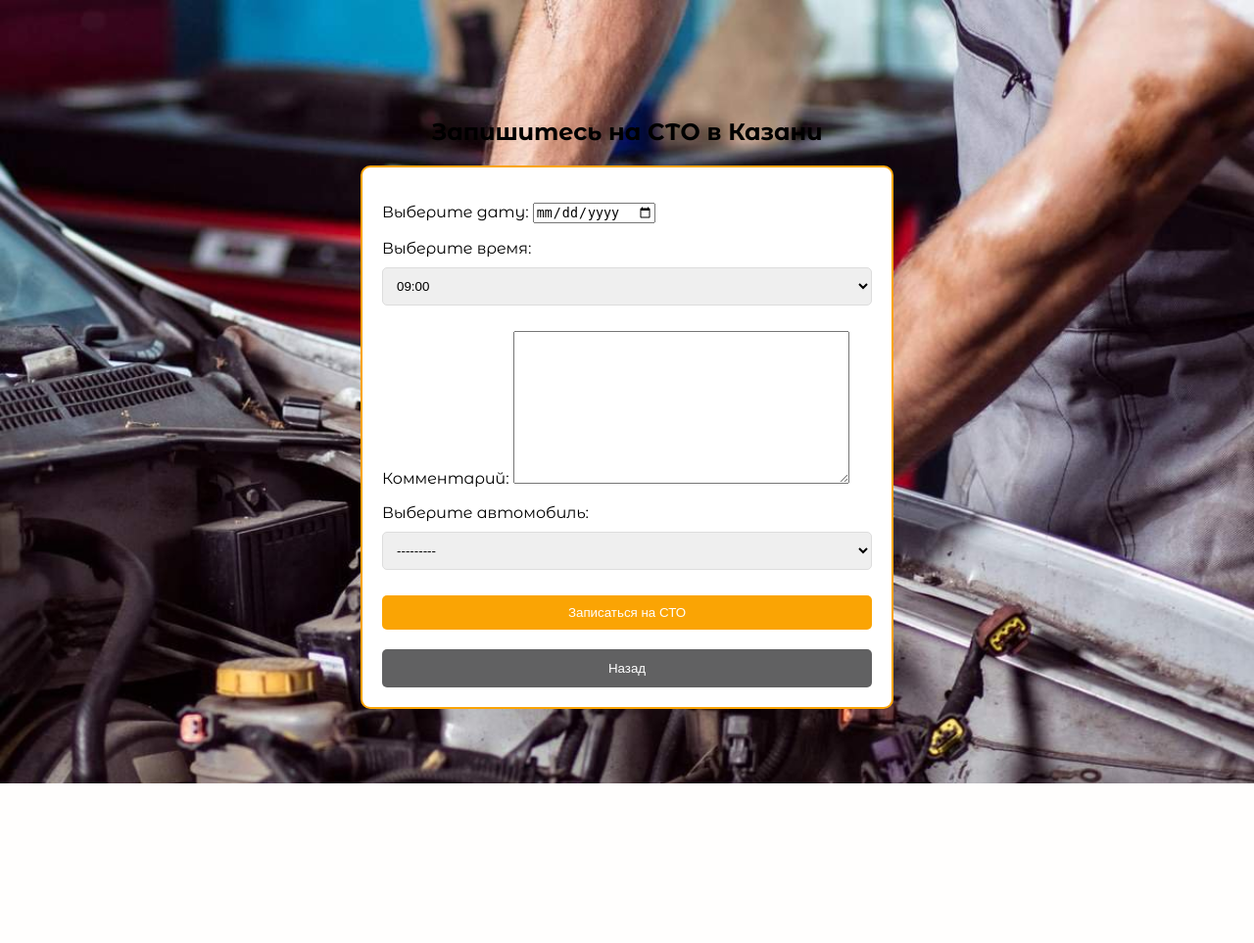
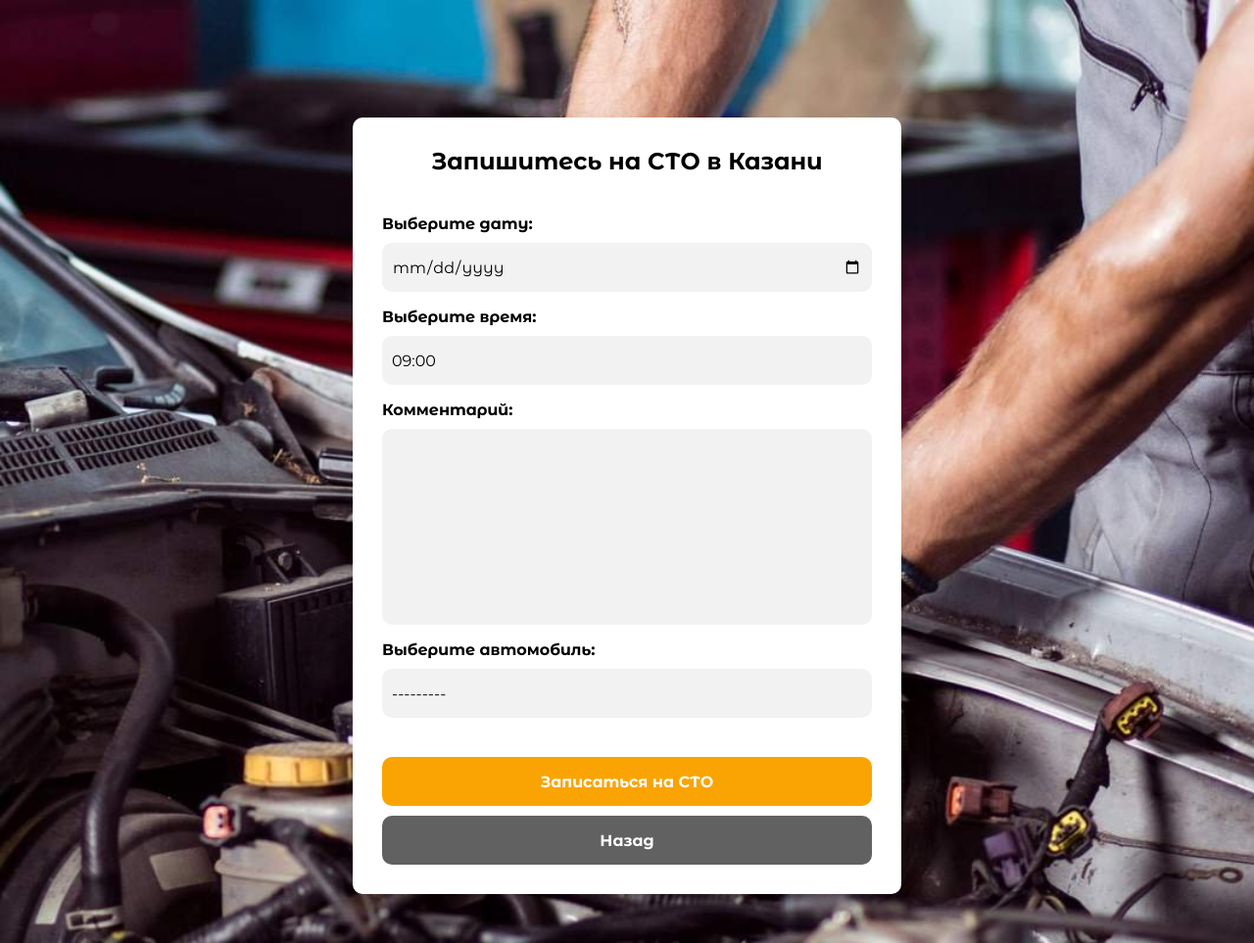
Before and after one commit to WiggMatt/CarService, a Django app: page /profile/appeals/create_appeal/ in a window 1280 px wide. Shown: the whole page at 98% size. Before the commit the page ends 800 px from the top, so only its background shows below. Run offline with Django 5.2, Linux system fonts and the light colour scheme; a user stored in the database is signed in; data comes from the database, SQL or seed files in the repository.

Commit message:
доделал клиента

```diff
--- a/OrdersApp/templates/create_appeal.html
+++ b/OrdersApp/templates/create_appeal.html
@@ -7,49 +7,78 @@
     <link href='https://unpkg.com/boxicons@2.1.4/css/boxicons.min.css' rel='stylesheet'>
     <link rel="preconnect" href="https://fonts.googleapis.com">
     <link rel="preconnect" href="https://fonts.gstatic.com" crossorigin>
-    <link href="https://fonts.googleapis.com/css2?family=Montserrat+Alternates:ital,wght@0,100;0,200;0,300;0,400;0,500;0,600;0,700;0,800;0,900;1,100;1,200;1,300;1,400;1,500;1,600;1,700;1,800;1,900&display=swap" rel="stylesheet">
+    <link href="https://fonts.googleapis.com/css2?family=Montserrat+Alternates:ital,wght@0,100;0,200;0,300;0,400;0,500;0,600;0,700;0,800;0,900;1,100;1,200;1,300;1,400;1,500;1,600;1,700;1,800;1,900&display=swap"
+          rel="stylesheet">
     <style>
-        body{
+
+        *{
+            font-family: "Montserrat Alternates", sans-serif;
+        }
+        body {
             margin-top: 120px;
-            font-family: "Montserrat Alternates", sans-serif;
+
             background: url('/static/image/create-appeal.jpg');
             background-size: cover;
         }
 
         h2 {
             text-align: center;
-            margin-top: 20px;
+            margin-top: 0;
+            margin-bottom: 40px;
+
         }
 
         form {
+
             max-width: 500px;
-            margin: 0 auto;
-            padding: 20px;
-            border: 2px solid #faa404;
+            margin: 50px auto;
+            padding: 30px;
+
             border-radius: 10px;
             background-color: white;
+            box-shadow: 0px 5px 20px 0px rgba(0, 0, 0, 0.1); /* Тень формы */
         }
 
         form input[type="text"],
+        form input[type="date"],
+        form input[type="time"],
+        form textarea,
         form select {
-            width: 100%;
+            -webkit-appearance: none;
+            -moz-appearance: none;
+            font-size: 16px;
+            width: 100%; /* Учитываем padding и border */
+            height: 50px;
             padding: 10px;
-            margin: 10px 0;
-            border: 1px solid #ddd;
-            border-radius: 5px;
-            box-sizing: border-box;
+            margin-top: 10px;
+            background-color: #f2f2f2;
+            border-radius: 10px; /* Скругление краев полей */
+            border: none;
+            box-sizing: border-box; /* Учитываем рамки и отступы внутри элемента */
+        }
+        form label{
+            font-weight: bold;
+        }
+        form textarea {
+            height: 200px;
+            resize: none;
         }
 
         form button {
+            font-size: 16px;
+            font-weight: bold;
+            height: 50px;
             display: block;
             width: 100%;
-            padding: 10px;
-            background-color: #faa404;
-            color: #fff;
+            padding: 12px;
+            margin-top: 40px;
+            background-color: #faa404; /* Цвет кнопки */
+            color: white; /* Цвет текста кнопки */
             border: none;
-            border-radius: 5px;
+            border-radius: 10px; /* Скругление краев кнопки */
             cursor: pointer;
             transition: background-color 0.3s ease;
+        /
         }
 
         form button:hover {
@@ -60,11 +89,11 @@
             display: block;
             width: 100%;
             padding: 12px;
-            margin-top: 20px;
+            margin-top: 10px;
             background-color: #616162; /* Цвет кнопки */
             color: white; /* Цвет текста кнопки */
             border: none;
-            border-radius: 5px; /* Скругление краев кнопки */
+            border-radius: 10px; /* Скругление краев кнопки */
             cursor: pointer;
             transition: background-color 0.3s ease; /* Плавное изменение цвета при наведении */
         }
@@ -77,11 +106,17 @@
             outline: none; /* Убираем обводку при фокусе */
         }
 
+        form p {
+            display: flex;
+            flex-direction: column;
+        }
+
     </style>
 </head>
 <body>
+
+<form method="POST">
     <h2>Запишитесь на СТО в Казани</h2>
-    <form method="POST">
     {% csrf_token %}
     {{ form.as_p }}
     <button type="submit">Записаться на СТО</button>
```
Lines whose indentation alone changed are shown as unchanged.
